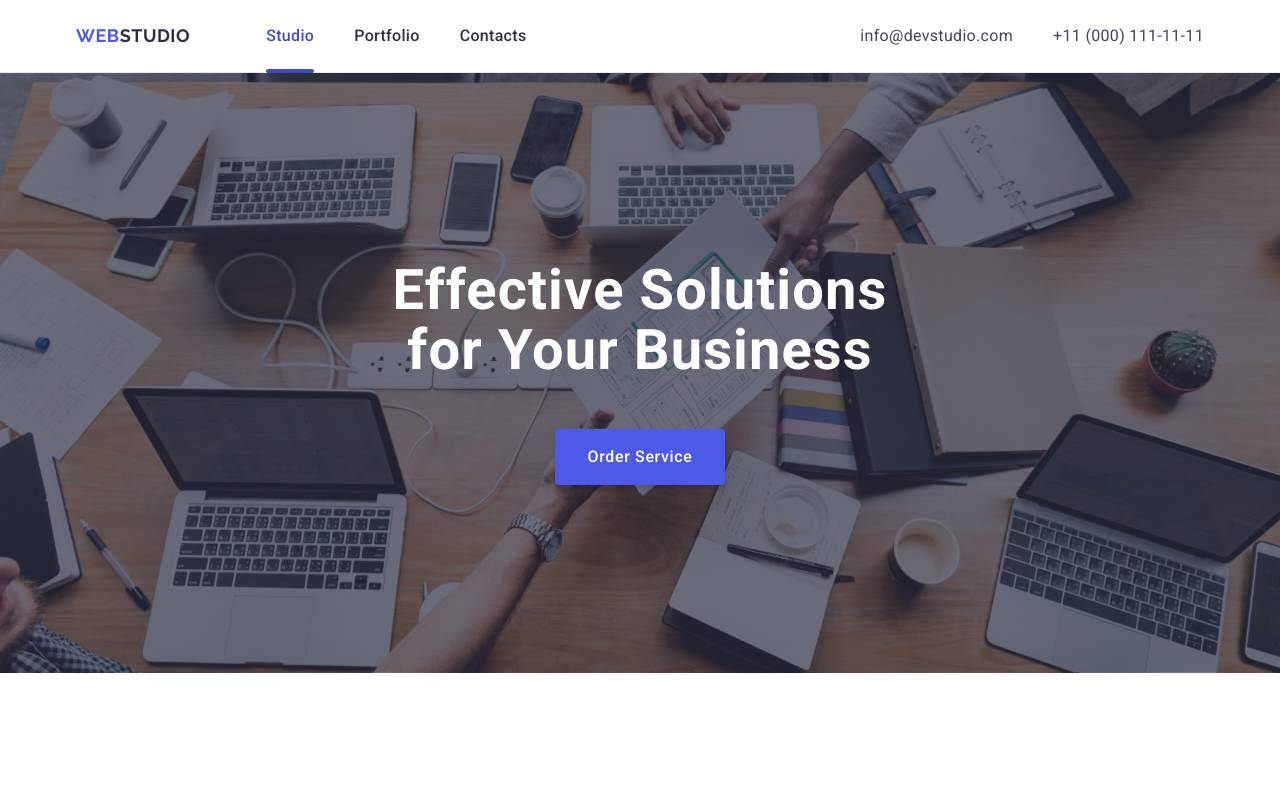
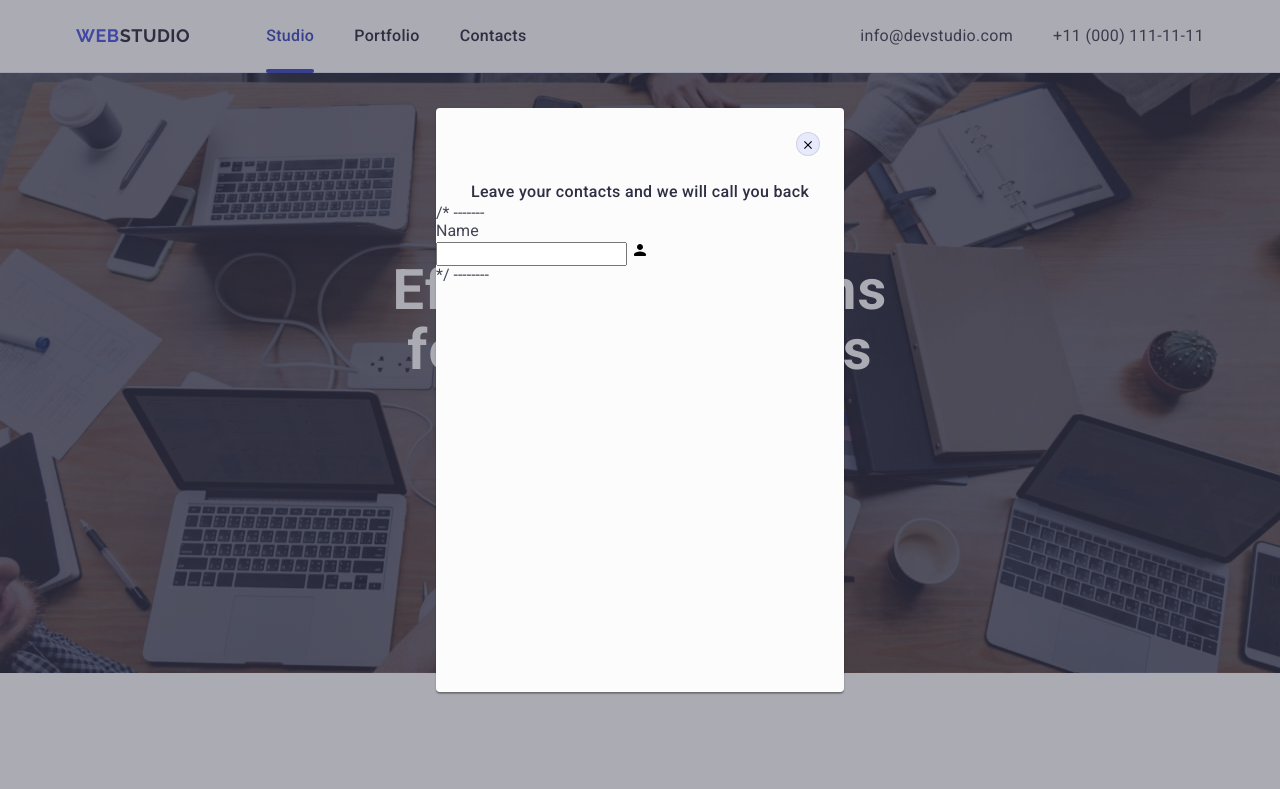
Before and after one commit to nikolay-ck/goit-markup-hw-05, a plain HTML site: page index.html in a window 1280 px wide. Shown: the top 789 px of the page. Drawn offline with nearby package versions, Linux system fonts and the light colour scheme.

Commit message:
add modal

```diff
--- a/css/styles.css
+++ b/css/styles.css
@@ -486,3 +486,105 @@ img {
 .footer-icon-link:focus {
     background-color: #31d0aa;
 }
+
+.email-style::placeholder {
+    font-family: "Roboto", sans-serif;
+    font-weight: 400;
+        font-size: 12px;
+        line-height: 2;
+        letter-spacing: 0.04em;
+        color: #fff;
+        padding-left: 16px;
+}
+
+.email-style {
+    border: 1px solid #fff;
+        border-radius: 4px;
+        width: 264px;
+        height: 40px;
+        box-shadow: 0 4px 4px 0 rgba(0, 0, 0, 0.15);
+        background-color: #2e2f42;
+      /*  gap: 16px;*/
+}
+
+.footer-subscr {
+    padding-top: 82px;
+    padding-bottom: 16px;
+    font-weight: 500;
+        font-size: 16px;
+        line-height: 1.5;
+        letter-spacing: 0.02em;
+        color: #fff;
+}
+
+/*.footer-form {
+border: 1px solid #fff;
+            border-radius: 4px;
+            width: 264px;
+            height: 40px;
+}*/
+
+.modal-overlay {
+    position: fixed;
+    top: 0;
+    left: 0;
+    width: 100%;
+    height: 100%;
+    background-color: rgba(46, 47, 66, 0.4);
+    opacity: 0;
+    visibility: hidden;
+    pointer-events: none;
+    transition: opacity 250ms cubic-bezier(0.4, 0, 0.2, 1), visibility 250ms cubic-bezier(0.4, 0, 0.2, 1);
+}
+
+.modal-title {
+    font-weight: 500;
+        font-size: 16px;
+        line-height: 1.5;
+        letter-spacing: 0.02em;
+        text-align: center;
+        color: #2e2f42;
+        margin-top: 72px;
+}
+
+.modal-overlay.is-open {
+    opacity: 1;
+        visibility: visible;
+        pointer-events: auto;
+}
+
+.modal {
+    position: absolute;
+    top: 50%;
+    left: 50%;
+    width: 408px;
+    min-height: 584px;
+    transform: translate(-50%, -50%);
+    box-shadow: 0 1px 1px 0 rgba(0, 0, 0, 0.14), 0 1px 3px 0 rgba(0, 0, 0, 0.12), 0 2px 1px 0 rgba(0, 0, 0, 0.2);
+        background-color: #fcfcfc;
+        border-radius: 4px;
+    transition: transform 250ms cubic-bezier(0.4, 0, 0.2, 1);
+}
+
+.modal-overlay:not(.is-open) .modal {
+    transform: translate(-50%, -50%) scale(1.5);
+}
+
+.modal-btn {
+    position: absolute;
+    top: 24px;
+    right: 24px;
+    border-radius: 50%;
+    background-color: #e7e9fc;
+    border: 1px solid rgba(0, 0, 0, 0.1);
+            width: 24px;
+            height: 24px;
+            transition: background-color 250ms cubic-bezier(0.4, 0, 0.2, 1), fill 250ms cubic-bezier(0.4, 0, 0.2, 1), border 250ms cubic-bezier(0.4, 0, 0.2, 1);
+}
+
+.modal-btn:hover,
+.modal-btn:focus {
+    background-color: #404bbf;
+    fill: #fff;
+    border: none;
+   }
--- a/index.html
+++ b/index.html
@@ -448,7 +448,7 @@
       </div>
     </footer>
 
-    <div class="modal-overlay">
+    <div class="modal-overlay is-open">
       <div class="modal">
         <button class="modal-btn" type="button">
           <svg class="modal-close" width="8" height="8">
@@ -457,13 +457,19 @@
         </button>
         <p class="modal-title">Leave your contacts and we will call you back</p>
         /* -------
+
         <form class="modal-form" name="feedback">
-          <label
-            >Name <input class="modal-style" type="text" name="person" />
-            <svg class="modal-person" width="18" height="18">
-              <use href="./images/icons.svg#icon-person"></use>
-            </svg>
-          </label>
+          <div class="modal-">
+            <label
+              >Name
+              <div>
+                <input class="modal-style" type="text" name="person" required />
+                <svg class="modal-person" width="18" height="18">
+                  <use href="./images/icons.svg#icon-person"></use>
+                </svg>
+              </div>
+            </label>
+          </div>
         </form>
         */ --------
       </div>
```
